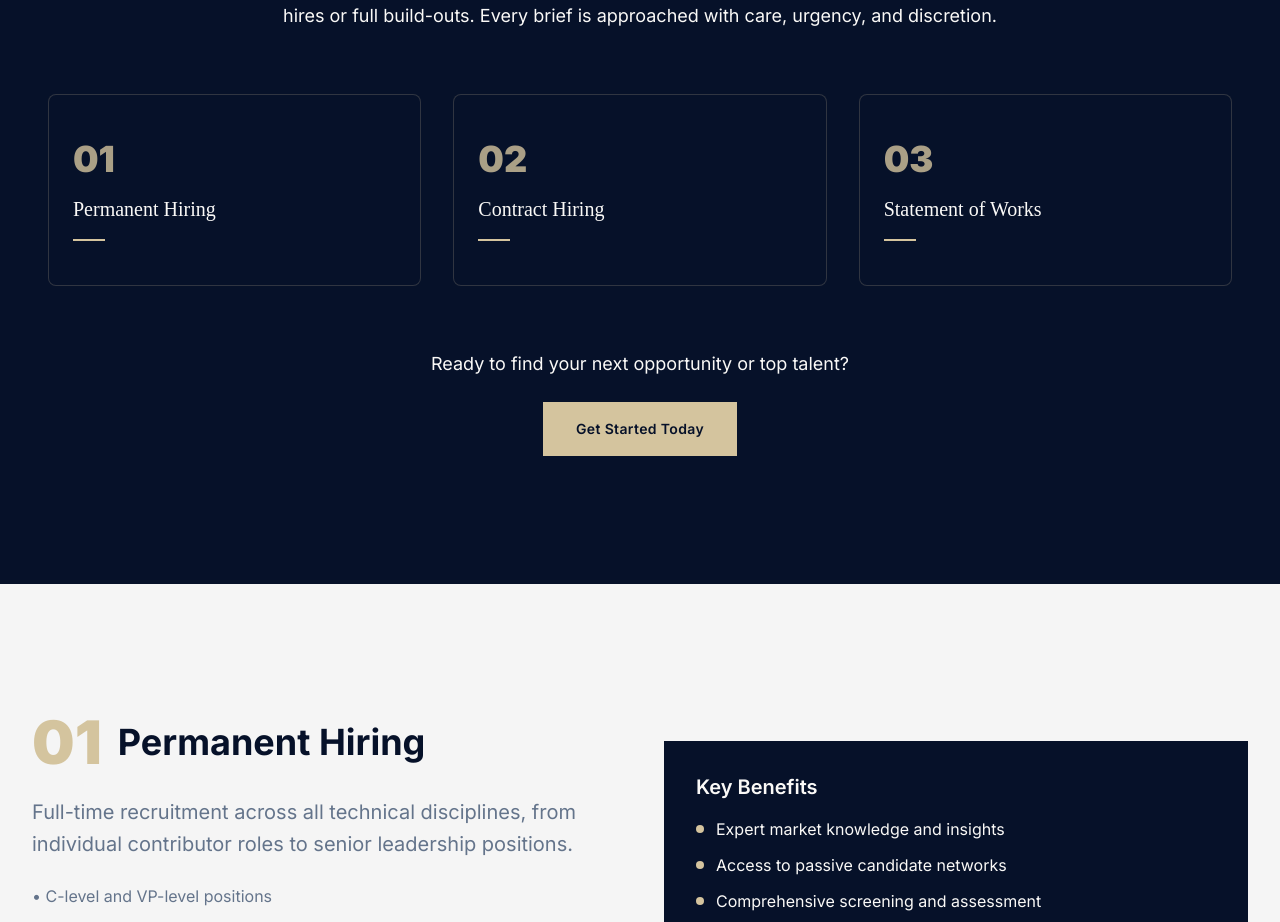
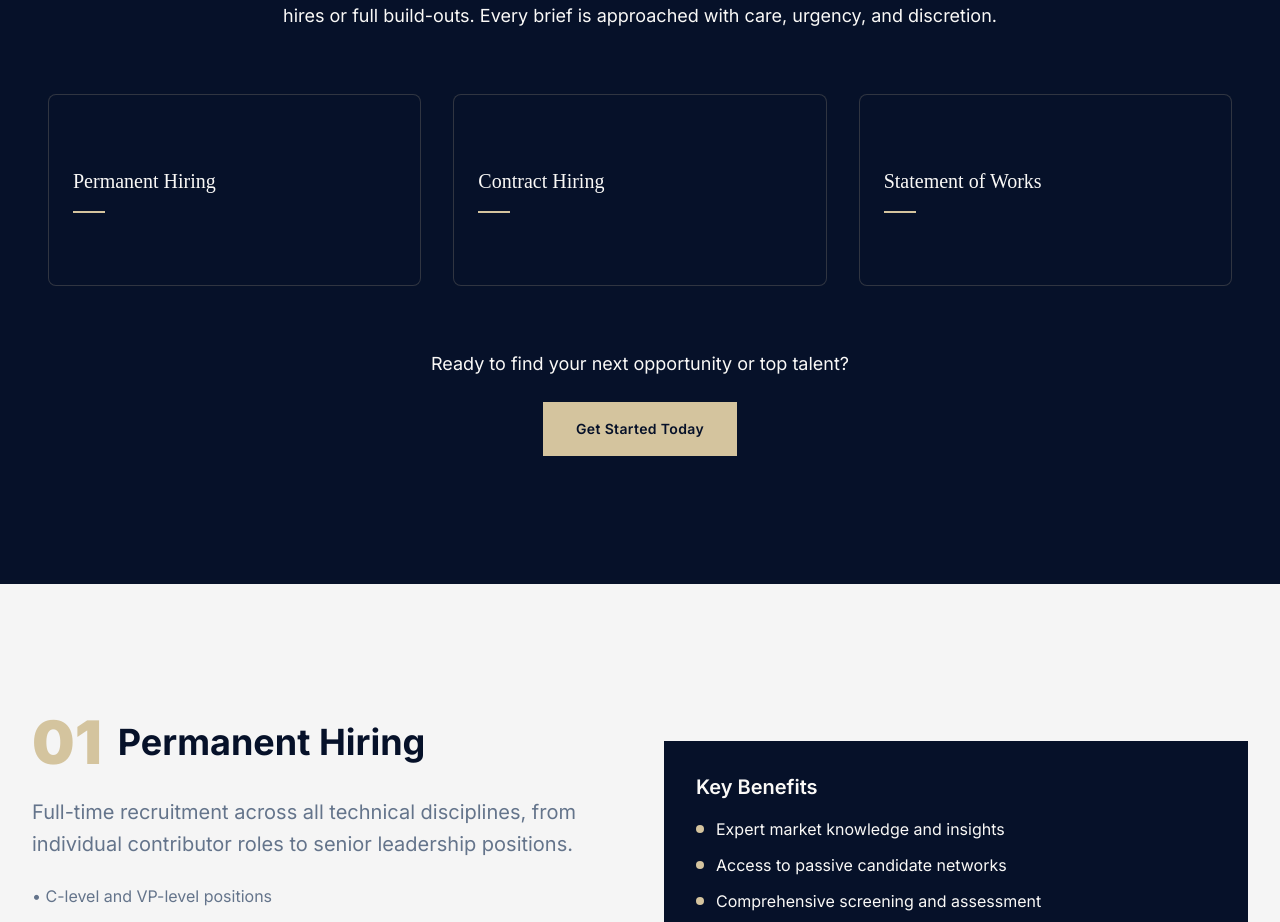
Before and after one commit to marsbarz109/lombard-tech-website, a Next.js app: page /services in a window 1280 px wide. Shown: the part 860-1782 px from the top of the page. Built offline with nearby package versions, Linux system fonts and the light colour scheme.

Commit message:
Remove service numbers from Services section cards - display titles only

```diff
--- a/components/sections/services-section.tsx
+++ b/components/sections/services-section.tsx
@@ -64,15 +64,8 @@ export function ServicesSection() {
                   className="absolute inset-0 bg-gradient-to-br from-lt-gold to-lt-gold/80 opacity-0 group-hover:opacity-95 transition-opacity duration-300"
                 />
 
-                {/* Default State - Number and Title */}
+                {/* Default State - Title Only */}
                 <div className="relative z-10 p-6 h-full flex flex-col justify-center group-hover:opacity-0 transition-opacity duration-300">
-                  {/* Service Number */}
-                  <div className="mb-4">
-                    <span className="text-4xl font-black text-lt-gold opacity-80">
-                      {service.id}
-                    </span>
-                  </div>
-
                   {/* Service Title */}
                   <h3 className="font-lombard text-xl text-lt-ivory mb-4 group-hover:text-lt-gold transition-colors duration-300">
                     {service.title}
@@ -88,11 +81,6 @@ export function ServicesSection() {
                   initial={{ opacity: 0 }}
                   whileHover={{ opacity: 1 }}
                 >
-                  <div className="mb-3">
-                    <span className="text-2xl font-black text-lt-navy">
-                      {service.id}
-                    </span>
-                  </div>
                   <h3 className="font-lombard text-xl text-lt-navy mb-4">
                     {service.title}
                   </h3>
```
